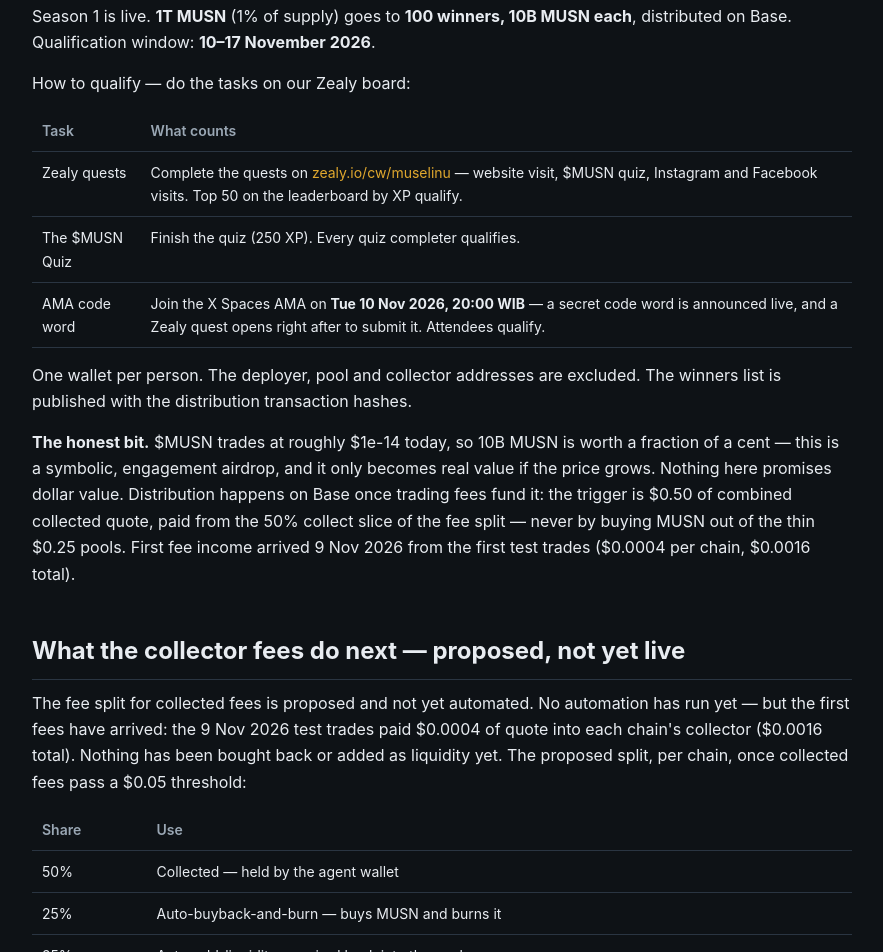
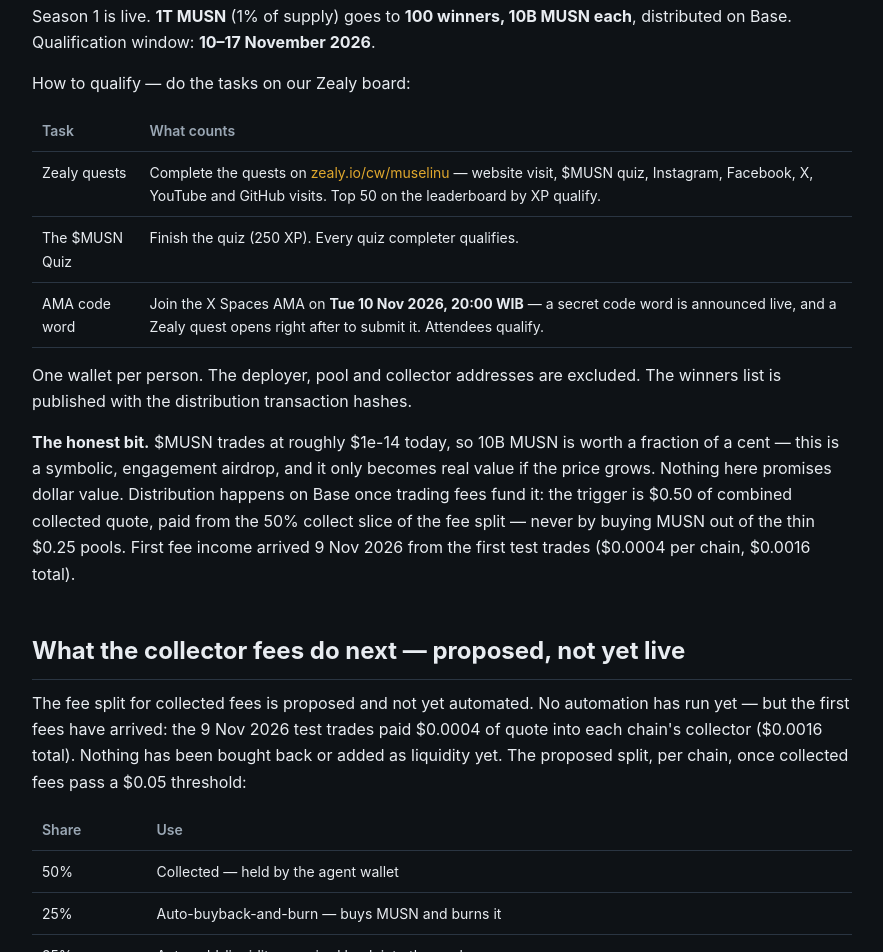
Before and after one commit to laserinu/muse-website, a plain HTML site: page musn/index.html in a window 1280 px wide. Shown: the part 4307-5259 px from the top of the page, without its empty margins (198-1081 px from the left). Drawn offline with Linux system fonts and the light colour scheme.

Commit message:
MUSN airdrop tasks: add X, YouTube, GitHub quests

```diff
--- a/musn/index.html
+++ b/musn/index.html
@@ -144,7 +144,7 @@ Collector — same on all four chains: <span class="mono">0x0000000f64352eb1bace
 <p>How to qualify — do the tasks on our Zealy board:</p>
 <table>
 <tr><th>Task</th><th>What counts</th></tr>
-<tr><td>Zealy quests</td><td>Complete the quests on <a href="https://zealy.io/cw/muselinu">zealy.io/cw/muselinu</a> — website visit, $MUSN quiz, Instagram and Facebook visits. Top 50 on the leaderboard by XP qualify.</td></tr>
+<tr><td>Zealy quests</td><td>Complete the quests on <a href="https://zealy.io/cw/muselinu">zealy.io/cw/muselinu</a> — website visit, $MUSN quiz, Instagram, Facebook, X, YouTube and GitHub visits. Top 50 on the leaderboard by XP qualify.</td></tr>
 <tr><td>The $MUSN Quiz</td><td>Finish the quiz (250 XP). Every quiz completer qualifies.</td></tr>
 <tr><td>AMA code word</td><td>Join the X Spaces AMA on <strong>Tue 10 Nov 2026, 20:00 WIB</strong> — a secret code word is announced live, and a Zealy quest opens right after to submit it. Attendees qualify.</td></tr>
 </table>
```
